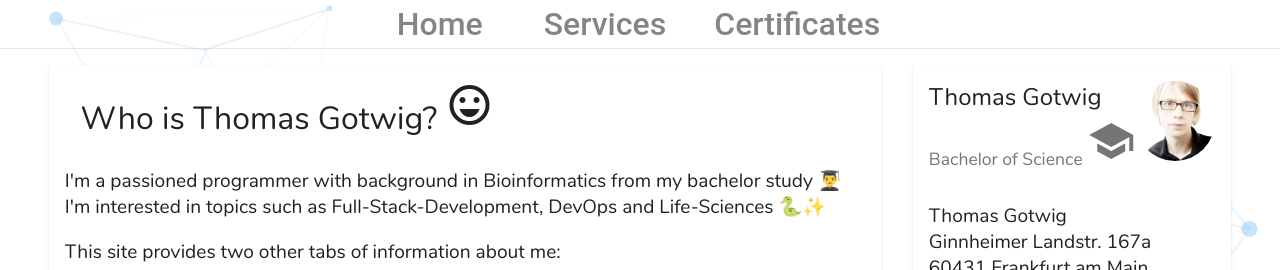
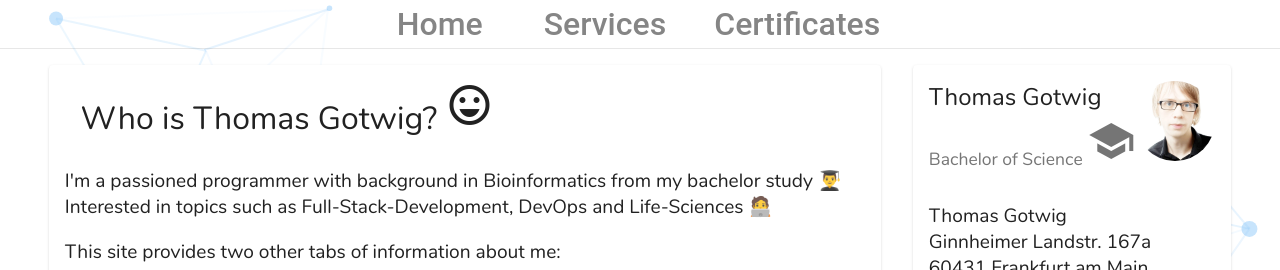
Before and after one commit to tgotwig/tgotwig, an Angular app: page /home in a window 1280 px wide. Shown: the top 270 px of the page. Built offline with nearby package versions, Linux system fonts and the light colour scheme; some icons are missing.

Commit message:
✨ Update welcome-text

```diff
--- a/src/app/components/home/home.component.html
+++ b/src/app/components/home/home.component.html
@@ -7,9 +7,7 @@
   </mat-card-header>
   <mat-card-content>
     <p>
-      I'm a passioned programmer with background in Bioinformatics from my
-      bachelor study 👨‍🎓 I'm interested in topics such as Full-Stack-Development,
-      DevOps and Life-Sciences 🐍✨
+      I'm a passioned programmer with background in Bioinformatics from my bachelor study 👨‍🎓 Interested in topics such as Full-Stack-Development, DevOps and Life-Sciences 🧑‍💻
     </p>
 
     <div id="block2">
```
Also changed, not shown: 1 other file (tests, documents, lock files or other folders).
